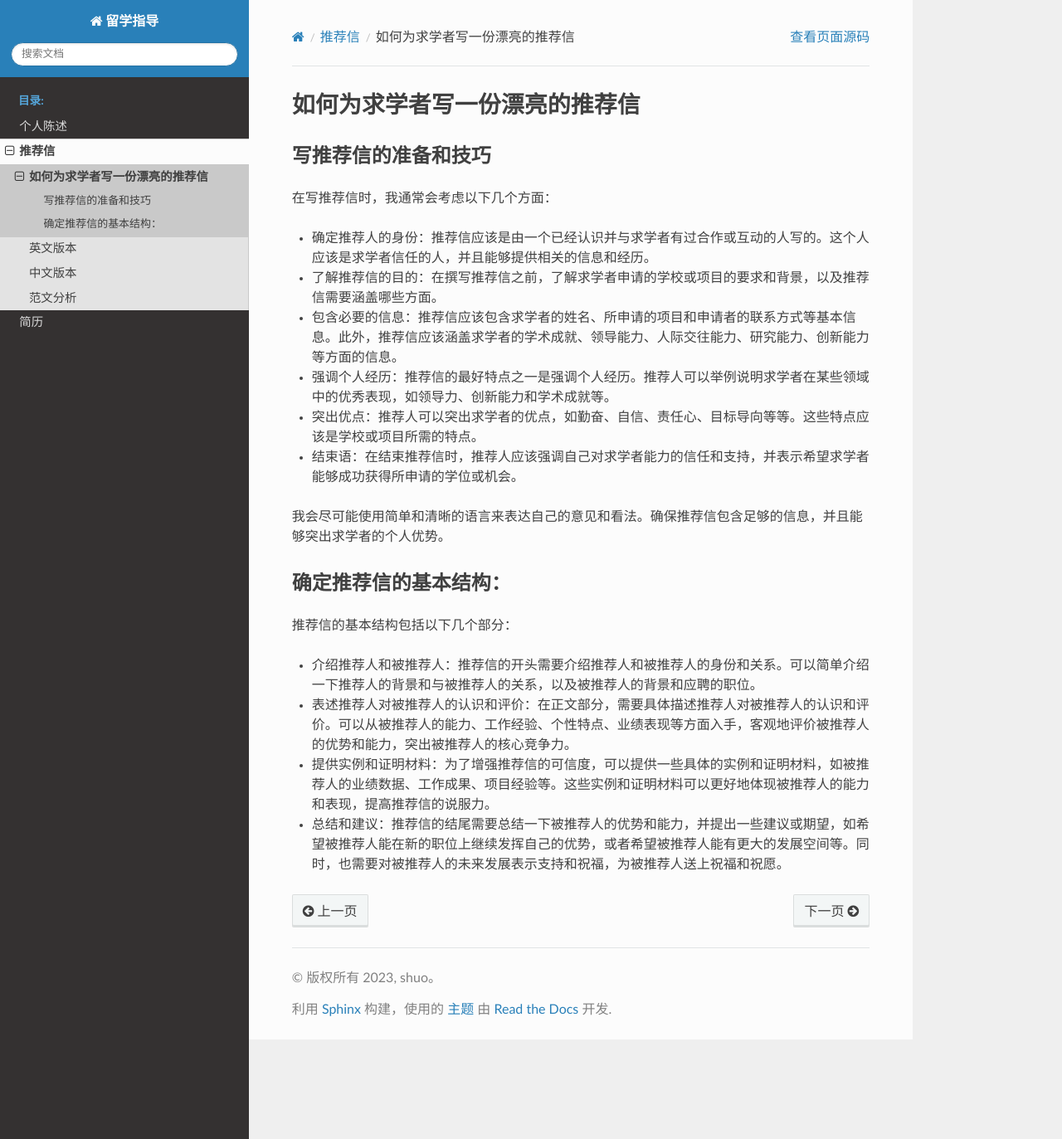
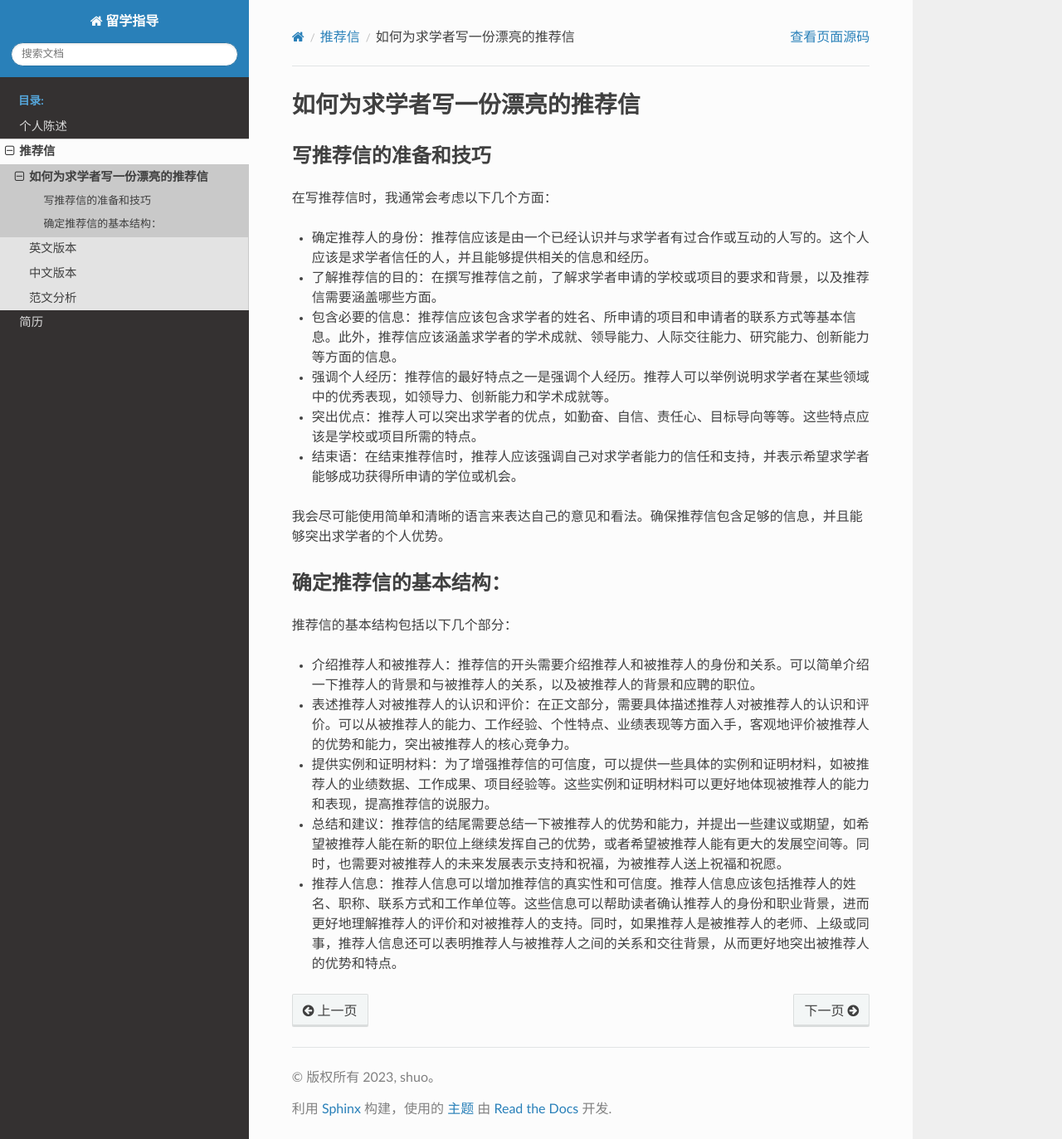
Before and after one commit to shuo1118/liuxue, a Sphinx documentation site: the page built from docs/source/rl/rl.rst, in a window 1280 px wide and 1373 px high. Shown: the whole window at 83% size. Built offline with Sphinx 7.4.7 and the Read the Docs theme 2.0.0, drawn with Linux system fonts in a browser that asks for light colours.

Commit message:
Update rl.rst

```diff
--- a/docs/source/rl/rl.rst
+++ b/docs/source/rl/rl.rst
@@ -31,3 +31,5 @@
 - 提供实例和证明材料：为了增强推荐信的可信度，可以提供一些具体的实例和证明材料，如被推荐人的业绩数据、工作成果、项目经验等。这些实例和证明材料可以更好地体现被推荐人的能力和表现，提高推荐信的说服力。
 
 - 总结和建议：推荐信的结尾需要总结一下被推荐人的优势和能力，并提出一些建议或期望，如希望被推荐人能在新的职位上继续发挥自己的优势，或者希望被推荐人能有更大的发展空间等。同时，也需要对被推荐人的未来发展表示支持和祝福，为被推荐人送上祝福和祝愿。
+
+- 推荐人信息：推荐人信息可以增加推荐信的真实性和可信度。推荐人信息应该包括推荐人的姓名、职称、联系方式和工作单位等。这些信息可以帮助读者确认推荐人的身份和职业背景，进而更好地理解推荐人的评价和对被推荐人的支持。同时，如果推荐人是被推荐人的老师、上级或同事，推荐人信息还可以表明推荐人与被推荐人之间的关系和交往背景，从而更好地突出被推荐人的优势和特点。
```
